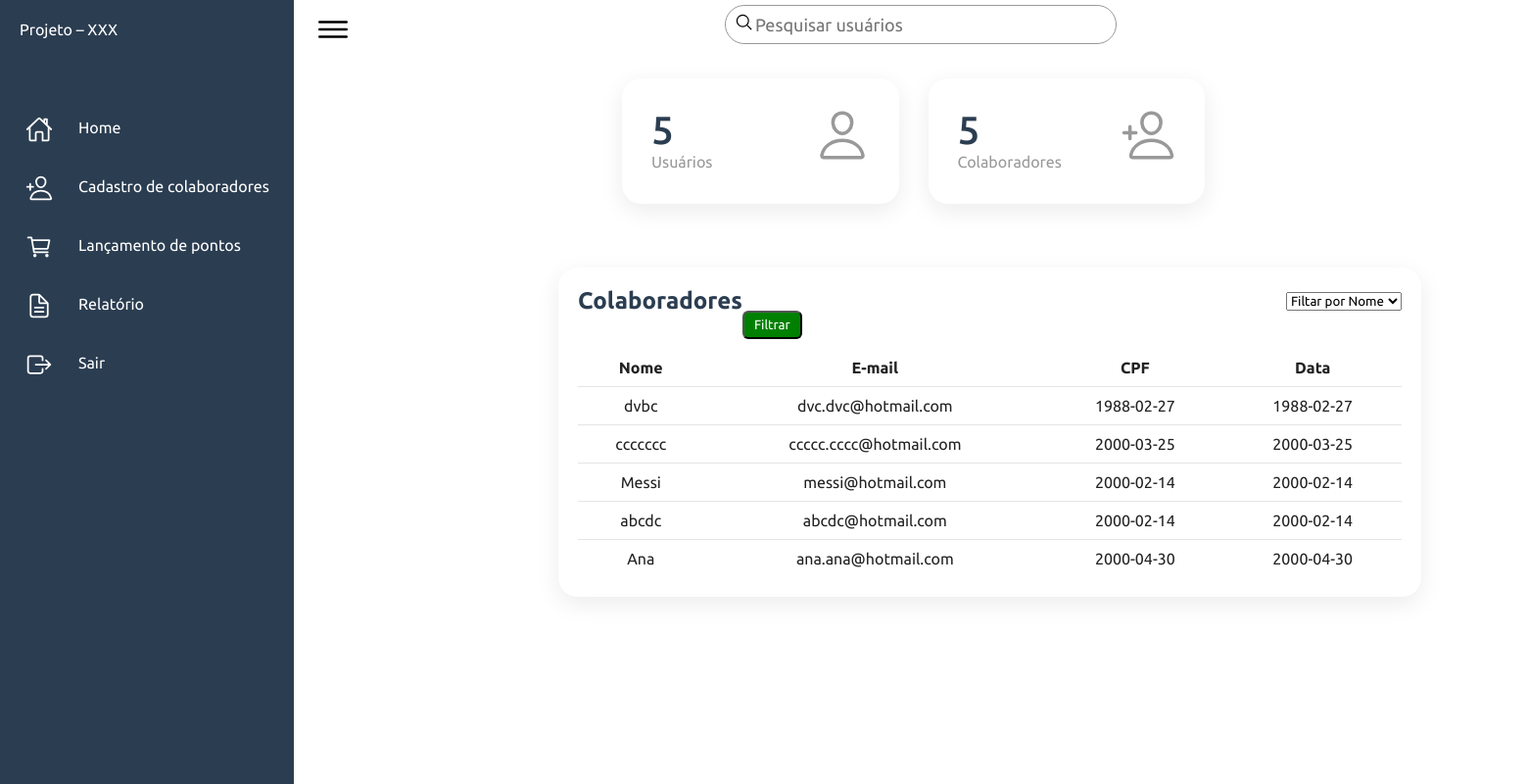
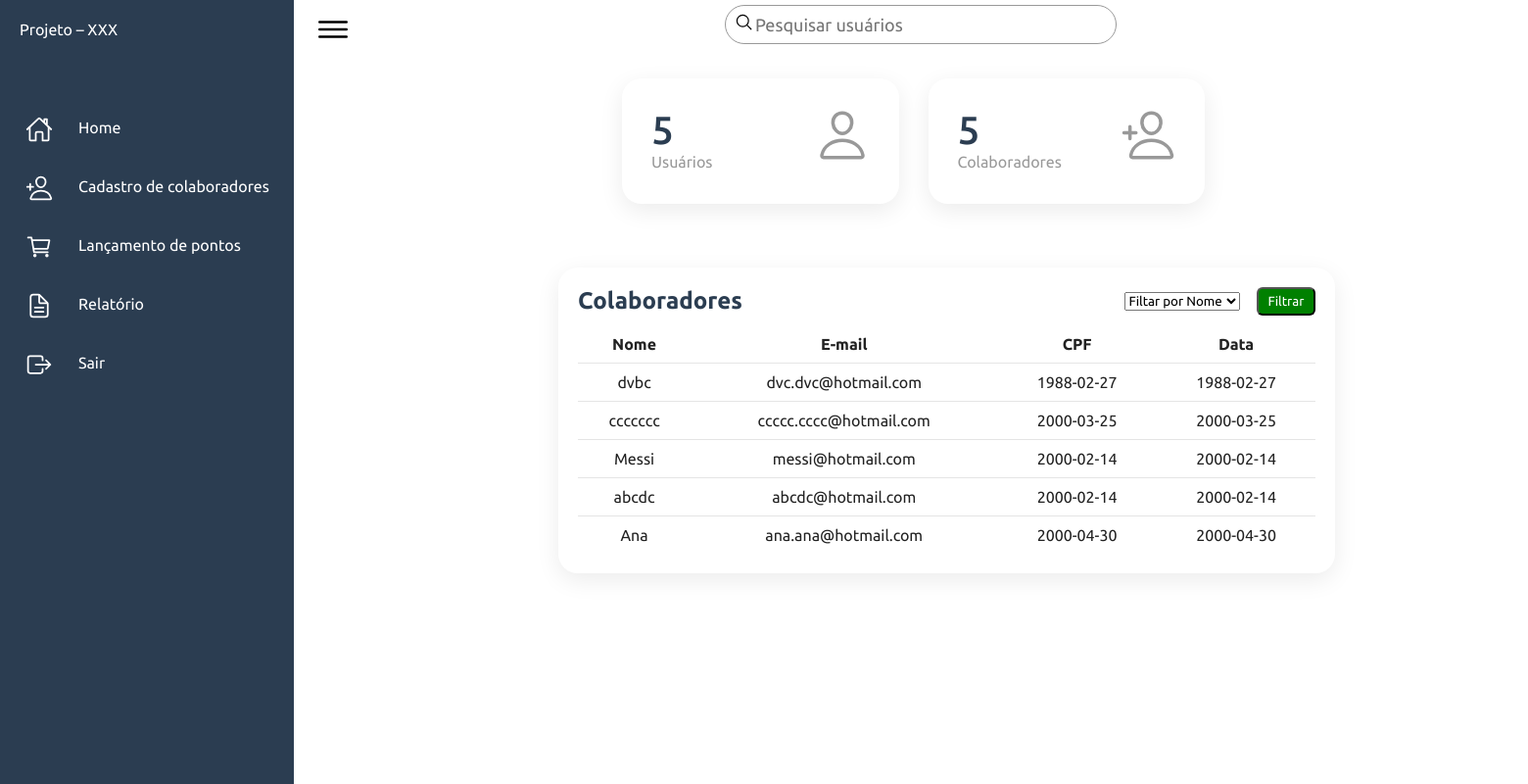
Before and after one commit to pbosm/loginXXX, a PHP site: page /layout/relatorio.php in a window 1560 px wide; the page is wider, and only the part inside the window is pictured. Shown: that part at 98% size. Run offline with PHP 8.4, Linux system fonts and the light colour scheme; a user stored in the database is signed in; data comes from the database, SQL or seed files in the repository.

Commit message:
Update relatorio.php

```diff
--- a/layout/relatorio.php
+++ b/layout/relatorio.php
@@ -108,7 +108,7 @@ require_once "verifica-acesso.php";
                      <div class="cardHeader">
                          <h2>Colaboradores</h2>
                          <form method="get">
-                         <select name="filtro" id="" style="margin-left: 555px;margin-top: 5px;">
+                         <select name="filtro" id="" style="position: absolute; margin-left: -135px;margin-top: 5px;">
                             <option value="nome">Filtar por Nome</option>
                             <option value="data">Filtar por Data</option>
                          </select>
```
